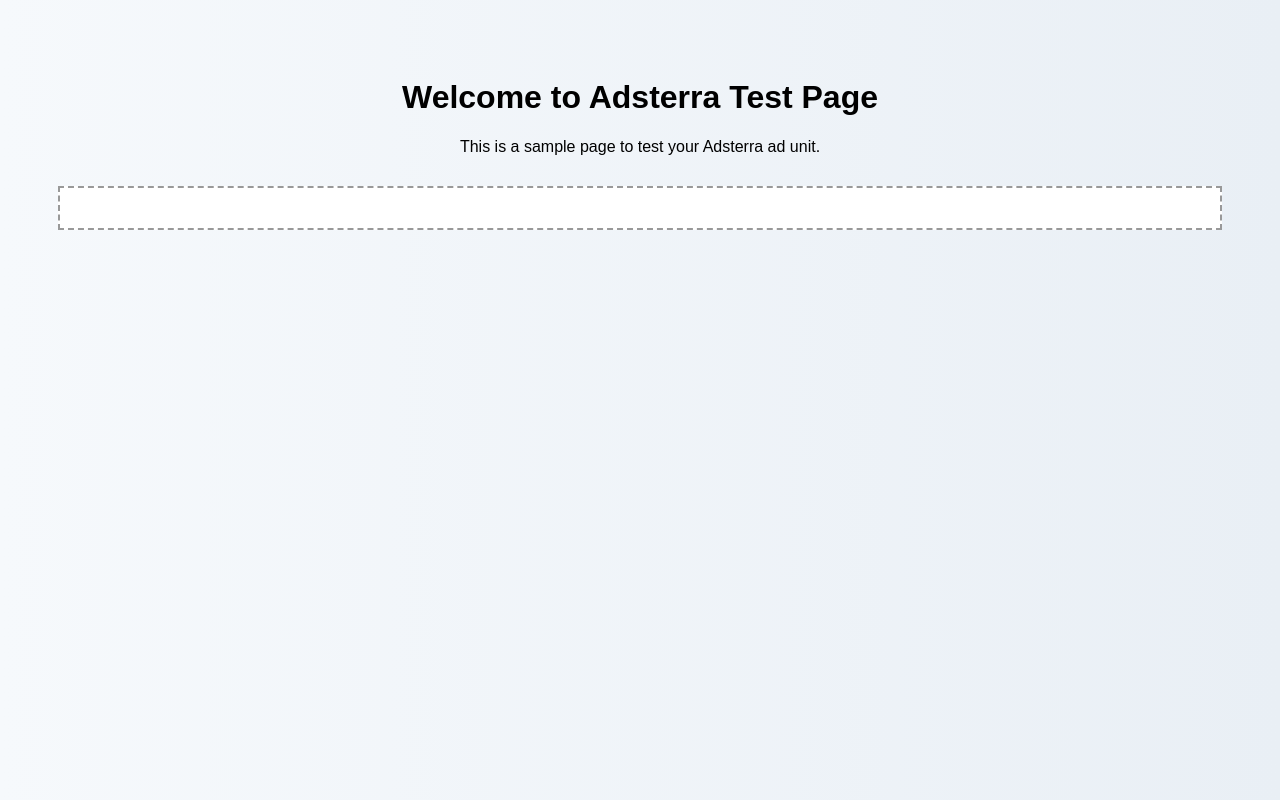
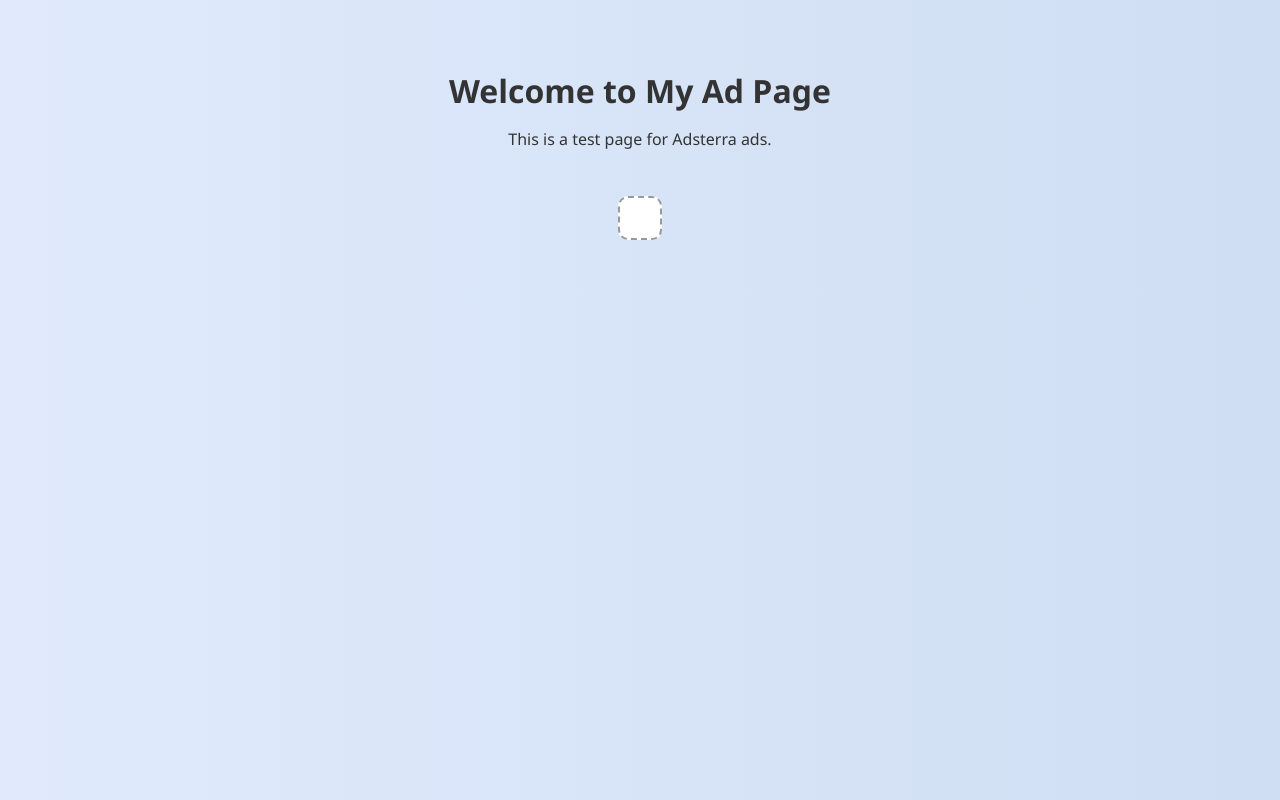
Before and after one commit to noobhac123/Ads-unit, a plain HTML site: page index.html in a window 1280 px wide. Drawn offline with Linux system fonts and the light colour scheme.

Commit message:
index.html

```diff
--- a/index.html
+++ b/index.html
@@ -1,31 +1,39 @@
 <!DOCTYPE html>
 <html lang="en">
 <head>
-  <meta charset="UTF-8">
-  <meta name="viewport" content="width=device-width, initial-scale=1.0">
-  <title>Adsterra Ad Test</title>
+  <meta charset="UTF-8" />
+  <meta name="viewport" content="width=device-width, initial-scale=1.0"/>
+  <title>Adsterra Ad Page</title>
   <style>
     body {
-      font-family: Arial, sans-serif;
+      font-family: 'Segoe UI', sans-serif;
+      background: linear-gradient(to right, #e0eafc, #cfdef3);
+      color: #333;
       text-align: center;
-      padding: 50px;
-      background: linear-gradient(to right, #f6f9fc, #e9eff5);
+      padding: 40px;
     }
-    .ad-container {
+    h1 {
+      font-size: 2em;
+      margin-bottom: 10px;
+    }
+    .ad-box {
       margin-top: 30px;
+      padding: 20px;
       border: 2px dashed #999;
-      padding: 20px;
-      background-color: #fff;
+      background: #fff;
+      border-radius: 10px;
+      display: inline-block;
     }
   </style>
 </head>
 <body>
-  <h1>Welcome to Adsterra Test Page</h1>
-  <p>This is a sample page to test your Adsterra ad unit.</p>
+  <h1>Welcome to My Ad Page</h1>
+  <p>This is a test page for Adsterra ads.</p>
 
-  <div class="ad-container">
-    <script async="async" data-cfasync="false" src="//pl26506014.profitableratecpm.com/a0dbe4a1631d812dfedb8b721044fd09/invoke.js"></script>
-    <div id="container-a0dbe4a1631d812dfedb8b721044fd09"></div>
+  <div class="ad-box">
+    <!-- Adsterra Ad Code -->
+    <script async="async" data-cfasync="false" src="//pl26638290.profitableratecpm.com/135890dcaff8918d290b96ff1a207cf1/invoke.js"></script>
+    <div id="container-135890dcaff8918d290b96ff1a207cf1"></div>
   </div>
 </body>
 </html>
```
